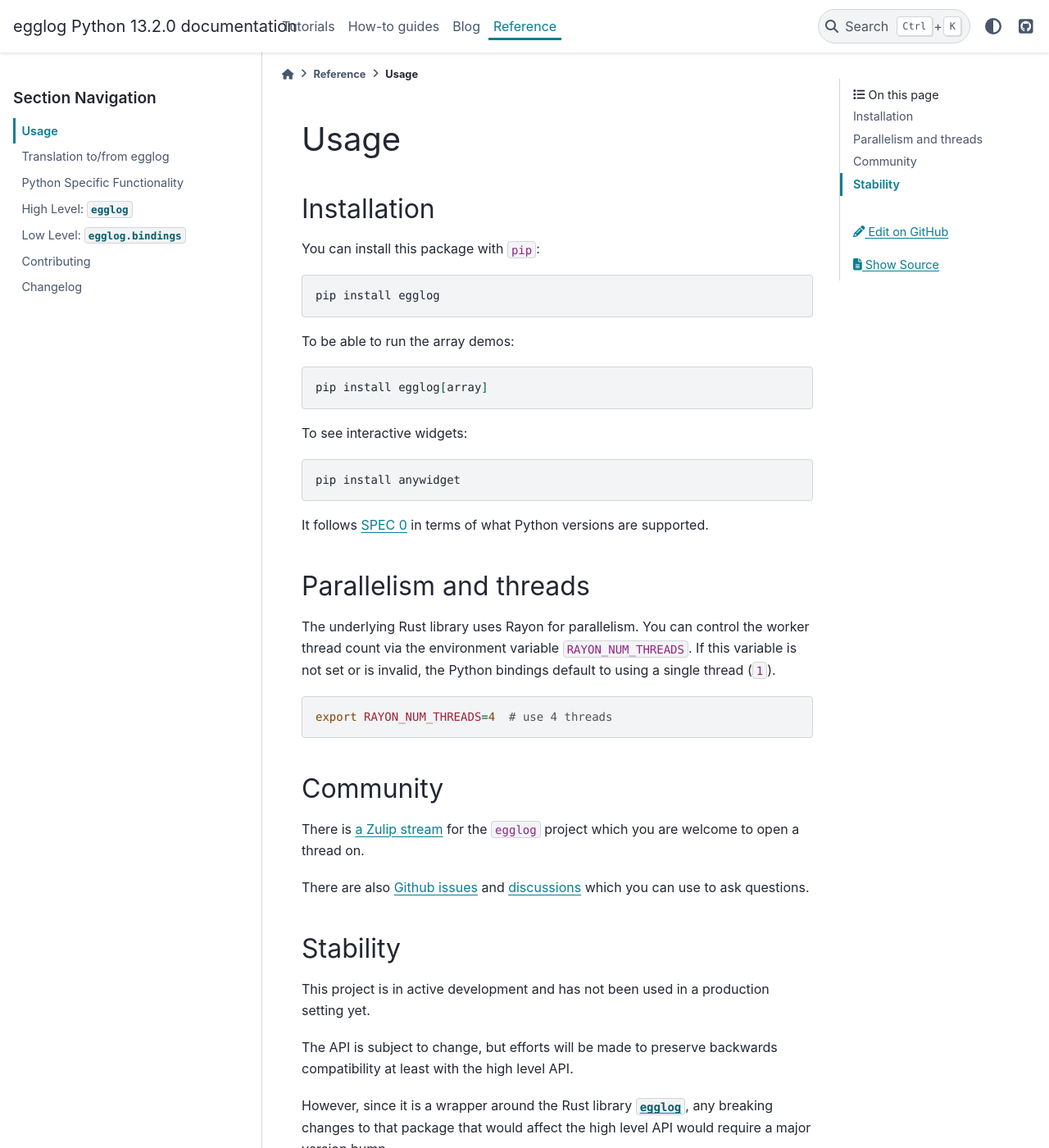
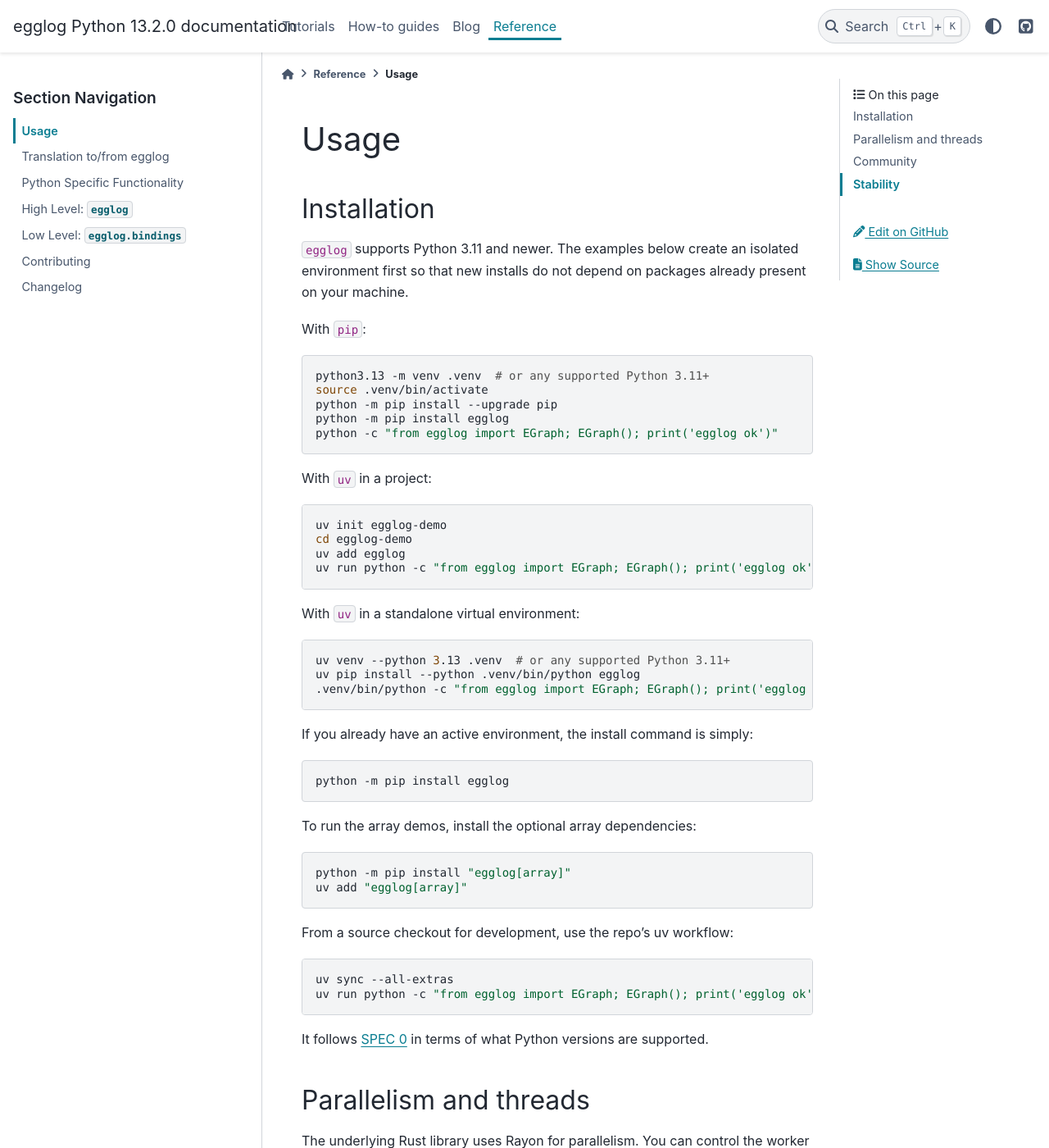
Before and after one commit to egraphs-good/egglog-python, a Sphinx documentation site: the page built from docs/reference/usage.md, in a window 1280 px wide and 1400 px high. Shown: the whole window at 82% size. Built offline with Sphinx 7.4.7 and the PyData theme 0.15.4, drawn with Linux system fonts in a browser that asks for light colours; pages that are not in the unit, such as notebooks, are missing from menus; comment, search, counter and statistics services are not loaded; the version number is read from the project's files by our own code.

Commit message:
Improve new user install and scheduling docs

````diff
--- a/docs/reference/usage.md
+++ b/docs/reference/usage.md
@@ -2,22 +2,55 @@
 
 ## Installation
 
-You can install this package with `pip`:
+`egglog` supports Python 3.11 and newer. The examples below create an isolated
+environment first so that new installs do not depend on packages already present
+on your machine.
+
+With `pip`:
 
 ```shell
-pip install egglog
+python3.13 -m venv .venv  # or any supported Python 3.11+
+source .venv/bin/activate
+python -m pip install --upgrade pip
+python -m pip install egglog
+python -c "from egglog import EGraph; EGraph(); print('egglog ok')"
 ```
 
-To be able to run the array demos:
+With `uv` in a project:
 
 ```shell
-pip install egglog[array]
+uv init egglog-demo
+cd egglog-demo
+uv add egglog
+uv run python -c "from egglog import EGraph; EGraph(); print('egglog ok')"
 ```
 
-To see interactive widgets:
+With `uv` in a standalone virtual environment:
 
 ```shell
-pip install anywidget
+uv venv --python 3.13 .venv  # or any supported Python 3.11+
+uv pip install --python .venv/bin/python egglog
+.venv/bin/python -c "from egglog import EGraph; EGraph(); print('egglog ok')"
+```
+
+If you already have an active environment, the install command is simply:
+
+```shell
+python -m pip install egglog
+```
+
+To run the array demos, install the optional array dependencies:
+
+```shell
+python -m pip install "egglog[array]"
+uv add "egglog[array]"
+```
+
+From a source checkout for development, use the repo's uv workflow:
+
+```shell
+uv sync --all-extras
+uv run python -c "from egglog import EGraph; EGraph(); print('egglog ok')"
 ```
 
 It follows [SPEC 0](https://scientific-python.org/specs/spec-0000/) in terms of what Python versions are supported.
--- a/docs/tutorials/tut_4_scheduling.py
+++ b/docs/tutorials/tut_4_scheduling.py
@@ -228,7 +228,7 @@ egraph.run(run(optimizations, scheduler=back_off()) * 10)
 egraph.function_size(Num.__mul__)
 
 
-# Note that any scheudler which doesn't have an explicit scope is bound to the outer loop like:
+# Note that any scheduler which doesn't have an explicit scope is bound to the outer loop like:
 #
 # ```python
 # bo = back_off()
````
Also changed, not shown: README.md (+21 -0 lines), docs/environment.yml (deleted, +0 -12 lines), docs/reference/egglog-translation.md (+44 -9 lines), docs/tutorials/getting-started.ipynb, 2 other files.
